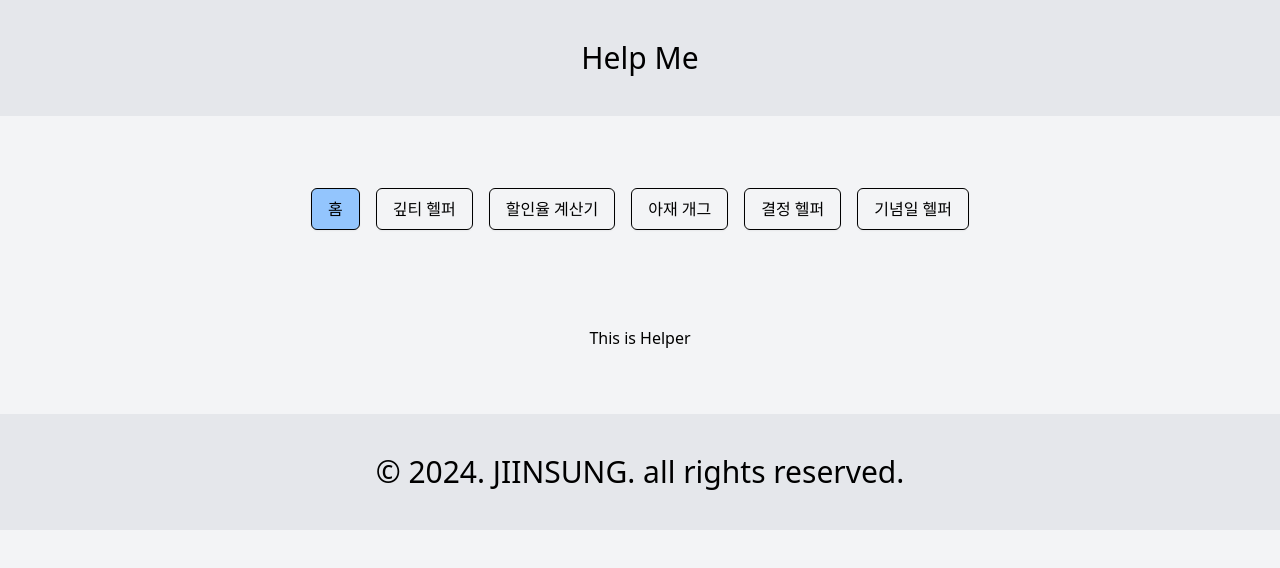
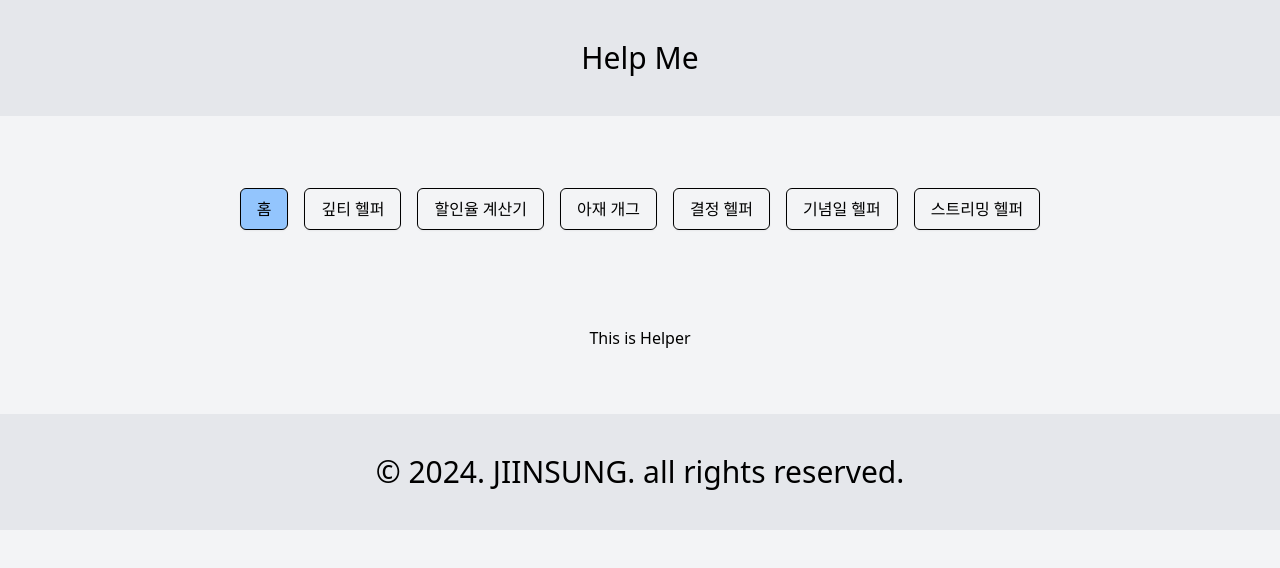
Before and after one commit to JIINSUNG/MyHelper, a Next.js app: page / in a window 1280 px wide. Shown: the top 568 px of the page. Built offline with nearby package versions, Linux system fonts and the light colour scheme.

Commit message:
feat : 스트리밍 헬퍼 기능 추가

```diff
--- a/src/widgets/MenuSelection.tsx
+++ b/src/widgets/MenuSelection.tsx
@@ -36,6 +36,11 @@ const MenuSelection: React.FC = () => {
 						<MenuButton content="기념일 헬퍼" link="anniversary" />
 					</Link>
 				</li>
+				<li>
+					<Link href="/streaming">
+						<MenuButton content="스트리밍 헬퍼" link="streaming" />
+					</Link>
+				</li>
 			</ul>
 		</nav>
 	);
```
